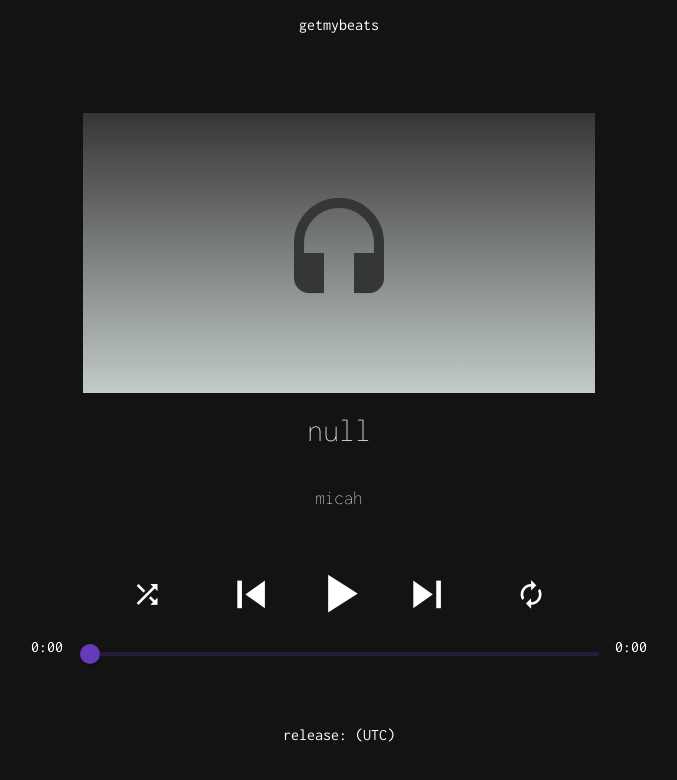
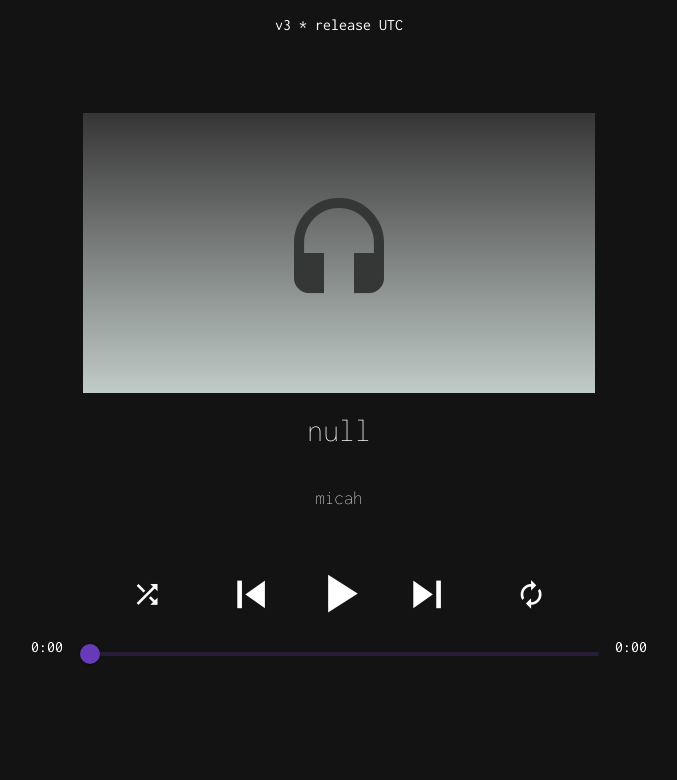
Before and after one commit to micahnorwoodjordan/getmybeats, an Angular app in the folder frontend-v3/: page / in a window 1280 px wide. Shown: the top 780 px of the page, without its empty margins (301-978 px from the left). Built offline with nearby package versions, Linux system fonts and the light colour scheme; no server answers.

Commit message:
move footer release info to header

```diff
--- a/frontend-v3/src/app/footer/footer.component.html
+++ b/frontend-v3/src/app/footer/footer.component.html
@@ -1,5 +1,5 @@
 <div fxLayout="column" fxLayoutAlign="center center">
     <div class="footer" fxLayout="row" fxLayoutAlign="space-evenly center">
-        release: {{ lastReleaseString }} (UTC)
+
     </div>
 </div>
--- a/frontend-v3/src/app/footer/footer.component.ts
+++ b/frontend-v3/src/app/footer/footer.component.ts
@@ -14,11 +14,5 @@ export class FooterComponent implements OnInit {
 
   constructor(private apiService: ApiService) { }
 
-  async ngOnInit(): Promise<void> { await this.setLastReleaseDate(); }
-
-  async setLastReleaseDate() {
-    let lastReleaseData: any = await this.apiService.getLastRelease();
-    let unsanitizedString = lastReleaseData.release_date;
-    this.lastReleaseString = unsanitizedString.split('T')[0];
-  }
+  ngOnInit() { }
 }
--- a/frontend-v3/src/app/header/header.component.html
+++ b/frontend-v3/src/app/header/header.component.html
@@ -4,6 +4,6 @@
         <mat-icon>signal_wifi_off</mat-icon>
     </div>
     <div class="header-primary" fxLayout="row" fxLayoutAlign="space-evenly center">
-        <a>getmybeats</a>
+        <a>v3 * release {{ lastReleaseString }}UTC</a>
     </div>
 </div>
--- a/frontend-v3/src/app/header/header.component.ts
+++ b/frontend-v3/src/app/header/header.component.ts
@@ -1,4 +1,6 @@
 import { Component, OnInit, Input } from '@angular/core';
+
+import { ApiService } from '../api-service';
 
 
 @Component({
@@ -10,7 +12,15 @@ import { Component, OnInit, Input } from '@angular/core';
 export class HeaderComponent implements OnInit {
   @Input() lowBandwidthMode: boolean = false;
 
-  constructor() {}
+  lastReleaseString: string = '';
 
-  ngOnInit(): void {}
+  constructor(private apiService: ApiService) {}
+
+  async ngOnInit(): Promise<void> { await this.setLastReleaseDate(); }
+
+  async setLastReleaseDate() {
+    let lastReleaseData: any = await this.apiService.getLastRelease();
+    let unsanitizedString = lastReleaseData.release_date;
+    this.lastReleaseString = unsanitizedString.split('T')[0];
+  }
 }
```
